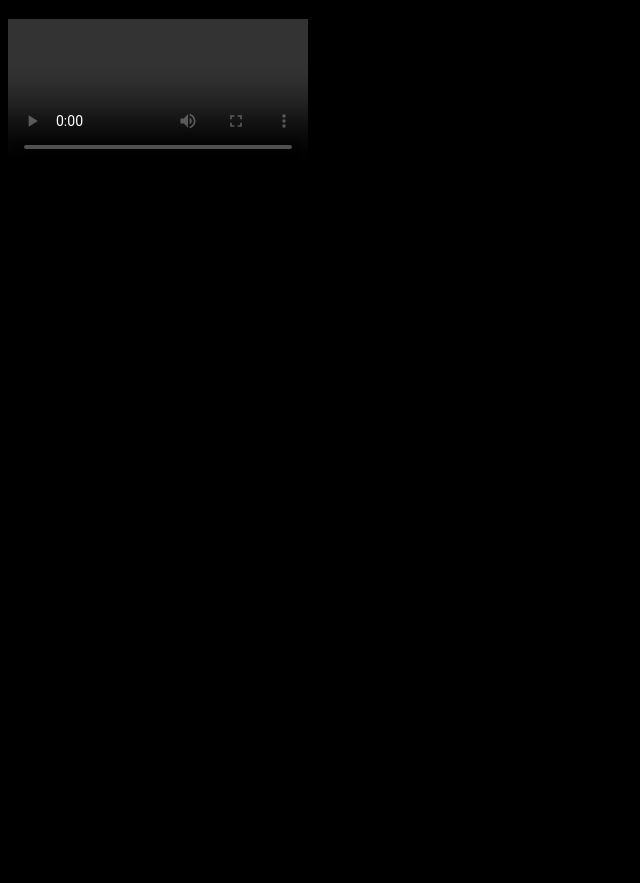
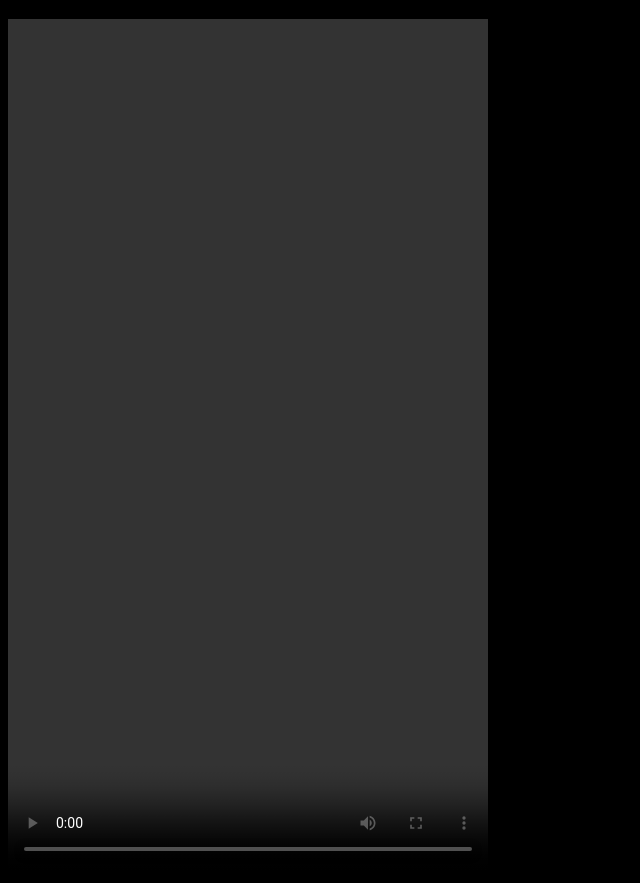
Before and after one commit to Saproom/Lekcja-10, a plain HTML site: page Nowy folder (4)/index.html in a window 1280 px wide. Shown: the part 61-944 px from the top of the page, without its empty margins (0-640 px from the left). Before the commit the page ends 800 px from the top, so only its background shows below. Drawn offline with Linux system fonts and the light colour scheme.

Commit message:
index.html

```diff
--- a/Nowy folder (4)/index.html
+++ b/Nowy folder (4)/index.html
@@ -12,7 +12,7 @@
         }
 
     </style>
-     <video controls></video>
+     <video width="480" height="852" controls="controls"></video>
         <source src="Nowy folder (4)/v09044g40000cn8a0ufog65h3pimh2ig.mov" type="video/mp4">
         Twoja przeglądarka nie obsługuje elementu wideo.
     </video>
```
